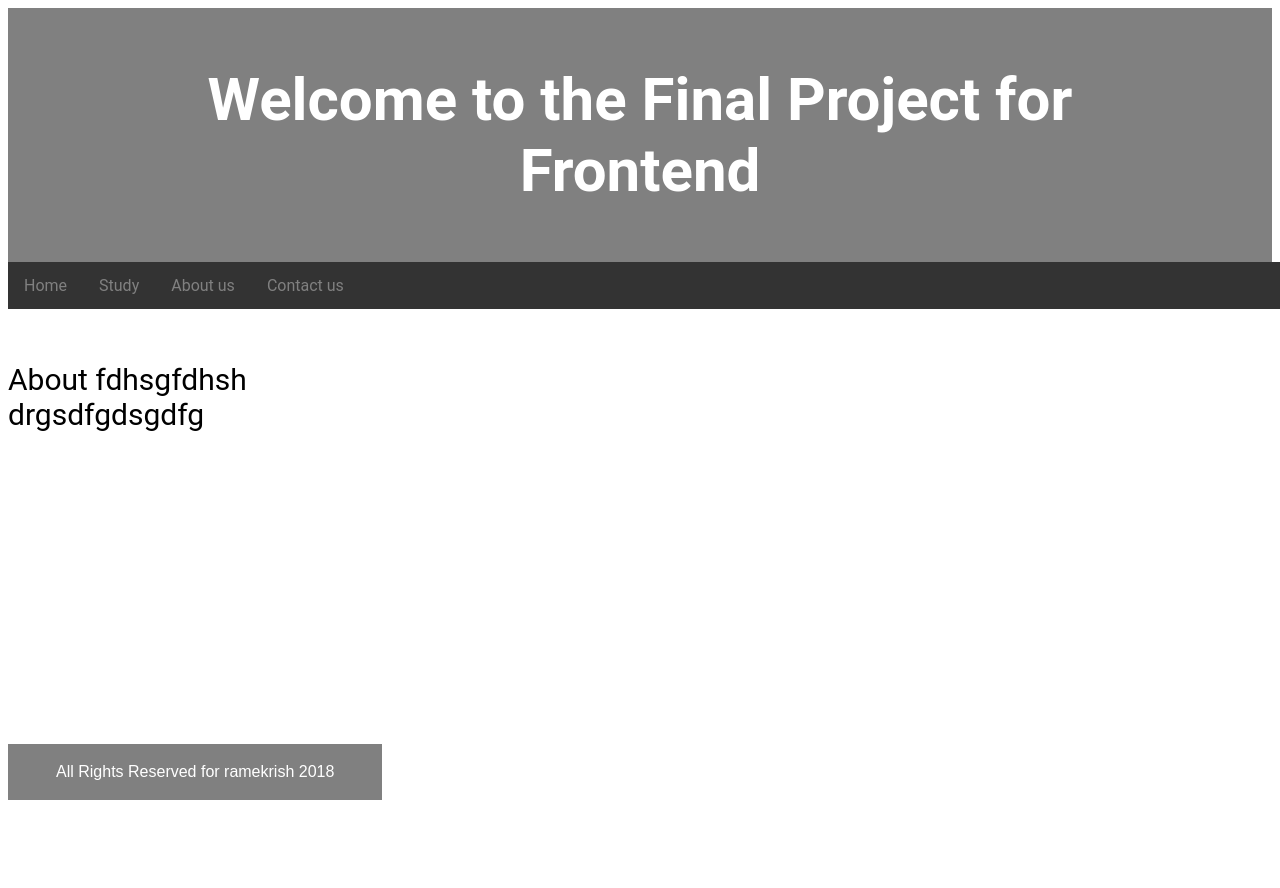
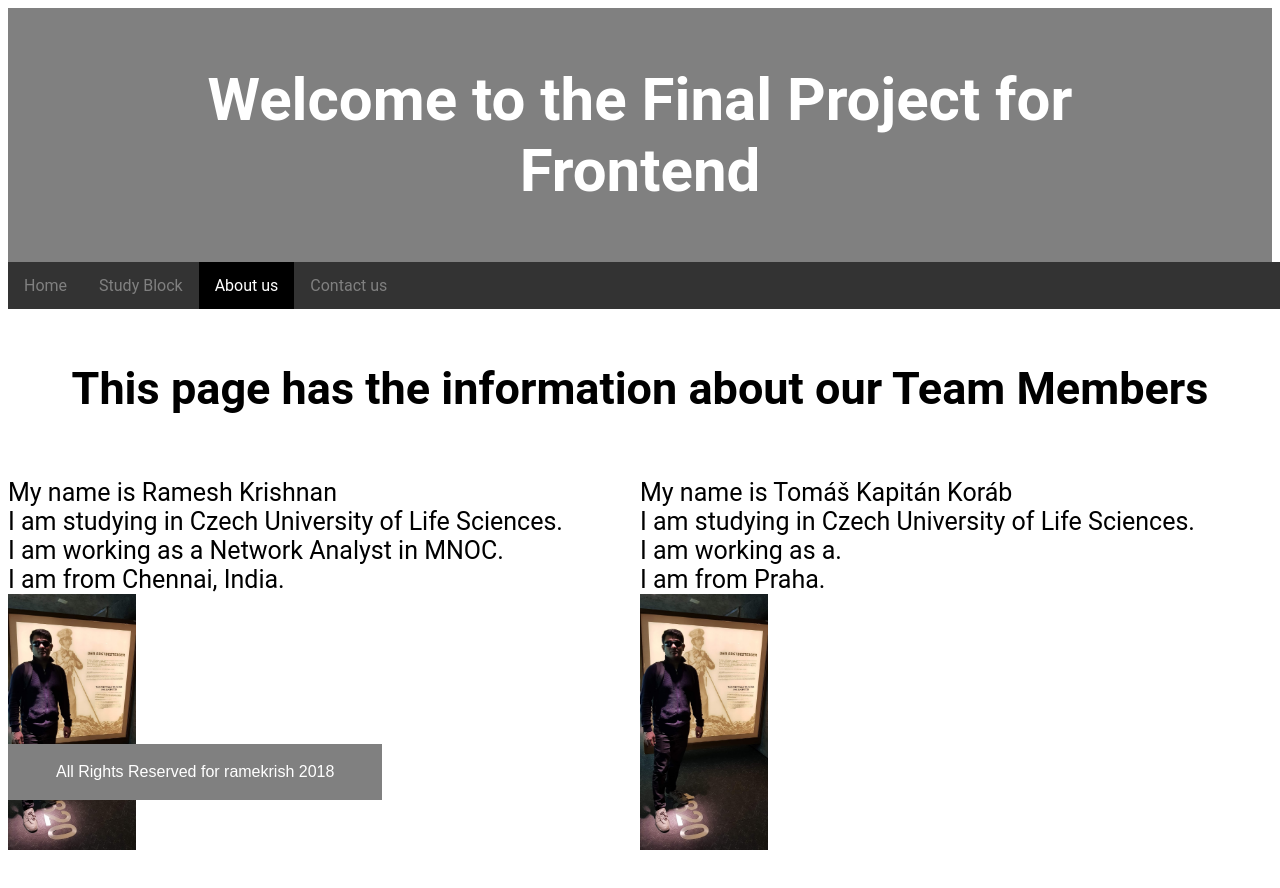
Before and after one commit to ramekrish/culs-clientside-studyblock2018, a plain HTML site: page about.html in a window 1280 px wide. Before the commit the page ends 800 px from the top, so only its background shows below. Drawn offline with Linux system fonts and the light colour scheme.

Commit message:
add to it

```diff
--- a/about.html
+++ b/about.html
@@ -17,17 +17,31 @@
 
   <div class="navigation">
     <a href="index.html">Home</a>
-    <a href="study.html">Study</a>
-    <a href="about.html">About us</a>
+    <a href="study.html">Study Block</a>
+    <a href="about.html" class="active" style="color:white">About us</a>
     <a href="contact.html">Contact us</a>
   </div>
 
-    <div class="main">
-<p>About
-fdhsgfdhsh</br>
-drgsdfgdsgdfg
-</p>
-</div>
+  <div class="h234">
+    <h2 style="text-align:center, color:black;">This page has the information about our Team Members</h2>
+  </div>
+
+    <div class="main-about" style="width=500px">
+      <div style="float:left: width:250px">
+        <p style="font-size:25px">My name is Ramesh Krishnan<br>I am studying in Czech University of Life Sciences.<br>
+                              I am working as a Network Analyst in MNOC.<br>
+                              I am from Chennai, India.<br>
+        <img src="images/rame.jpg", style="width:128px;height:256px;">
+      </div>
+
+      <div style="float:left: width:250px">
+        <p style="font-size:25px">My name is Tomáš Kapitán Koráb<br>I am studying in Czech University of Life Sciences.<br>
+                              I am working as a.<br>
+                              I am from Praha.<br>
+        <img src="images/rame.jpg", style="width:128px;height:256px;">
+    </div>
+    <br style="clear:left;"/>
+  </div>
 
     <footer>
       <p>All Rights Reserved for ramekrish 2018</p>
--- a/css/styles.css
+++ b/css/styles.css
@@ -14,9 +14,7 @@ body {
   /*font-family: Impact, sans-serif, Helvetica;*/
 }
 
-h2 {
-  text-align: center;
-}
+
 
 /* Header and Footer
 -------------------------*/
@@ -66,15 +64,37 @@ footer {
     background-color: lightgray;
 }
 
+.active {
+  background-color: black;
+}
+
 .navigation a.hover {
     color: black;
-    background-color: gray;
+    background-color: black;
 }
 
 
 /* Main content */
 .main {
     margin-top: 100px; /* Add a top margin to avoid content overlay */
-    font-size: 30px;
+    font-size: 20px;
     color: black;
 }
+
+.main-about {
+    margin-top: 30px; /* Add a top margin to avoid content overlay */
+    font-size: 20px;
+    color: black;
+    display: flex;
+}
+
+.h234 {
+  color: black;
+  text-align: center;
+  margin-top: 100px;
+  font-size: 30px
+}
+
+.main-about > div {
+  flex: 1;
+}
```
Also changed, not shown: contact.html (+16 -9 lines), index.html (+14 -11 lines), study.html (+7 -8 lines), images/czu.gif (added), images/rame.jpg (added), 1 other file.
